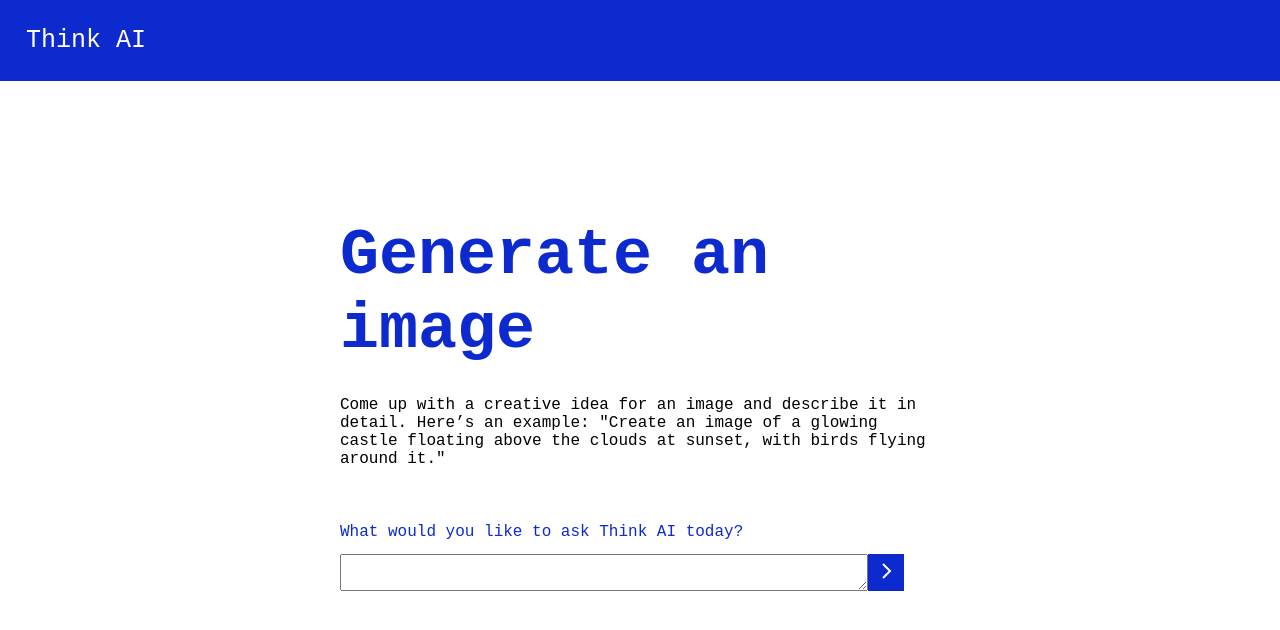
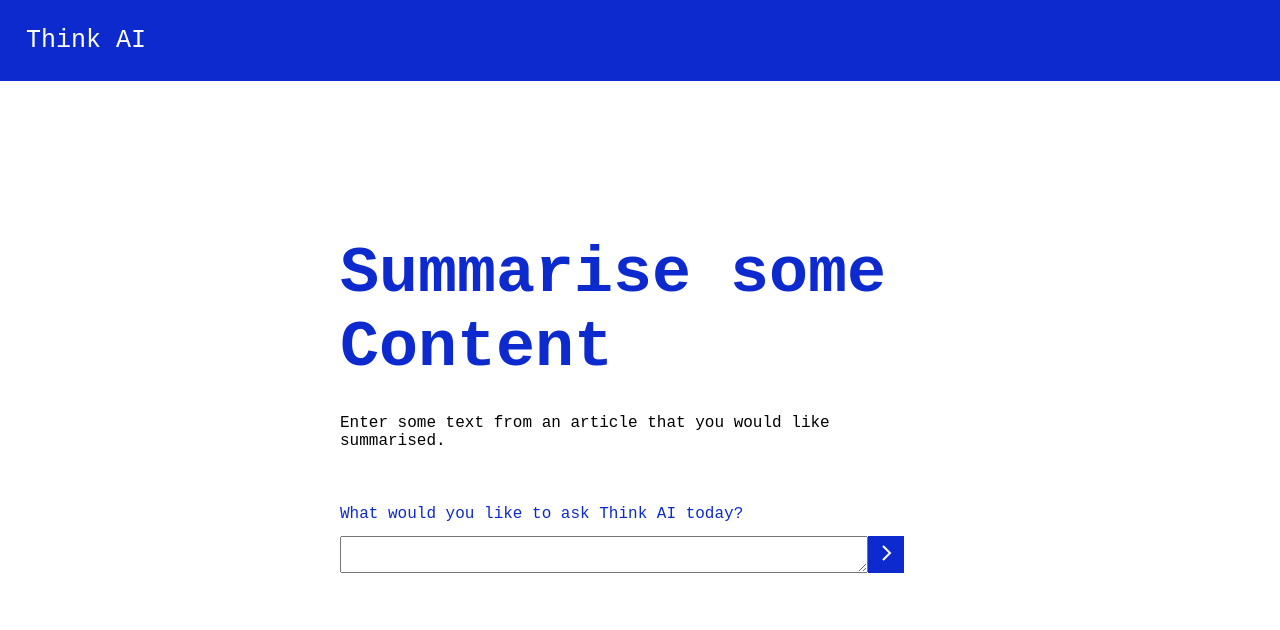
Before and after one commit to neontribe/think-ai, a Next.js app: page /generate-summary in a window 1280 px wide. Shown: the top 630 px of the page. Built offline with nearby package versions, Linux system fonts and the light colour scheme.

Commit message:
feat: hacky conditionals for copy

```diff
--- a/src/app/api/summary/route.js
+++ b/src/app/api/summary/route.js
@@ -13,7 +13,7 @@ export async function POST(request) {
       messages: [
         {
           role: "user",
-          content: `Can you answer this request: ${prompt}. I don't want any new line characters.`,
+          content: `Can you summarise this text: ${prompt}. Return a paragraph without line characters or bullet points.`,
         },
       ],
       model: "gpt-4o",
--- a/src/app/components/Chat.jsx
+++ b/src/app/components/Chat.jsx
@@ -39,15 +39,19 @@ export default function Chat({ apiEndpoint, modelType }) {
   return (
     <div className="full-width-container">
       <div className="container">
-        <h1>Generate an image</h1>
+        <h1>{modelType === "image-generation" ? 'Generate an image' : 'Summarise some Content'}</h1>
         {!showResponseContainer && (
           <>
+          { modelType === "image-generation" ?
             <p>
-              Come up with a creative idea for an image and describe it in
-              detail. Here’s an example: &quot;Create an image of a glowing
-              castle floating above the clouds at sunset, with birds flying
-              around it.&quot;
+              Come up with a creative idea for an image and describe it in detail. Here’s an example:
+              &quot;Create an image of a glowing castle floating above the clouds at sunset, with birds flying around it.&quot;
             </p>
+            :
+            <p>
+              Enter some text from an article that you would like summarised.
+            </p>
+          }
 
             <form onSubmit={sendPrompt}>
             {modelType === "image-generation" && (
```
